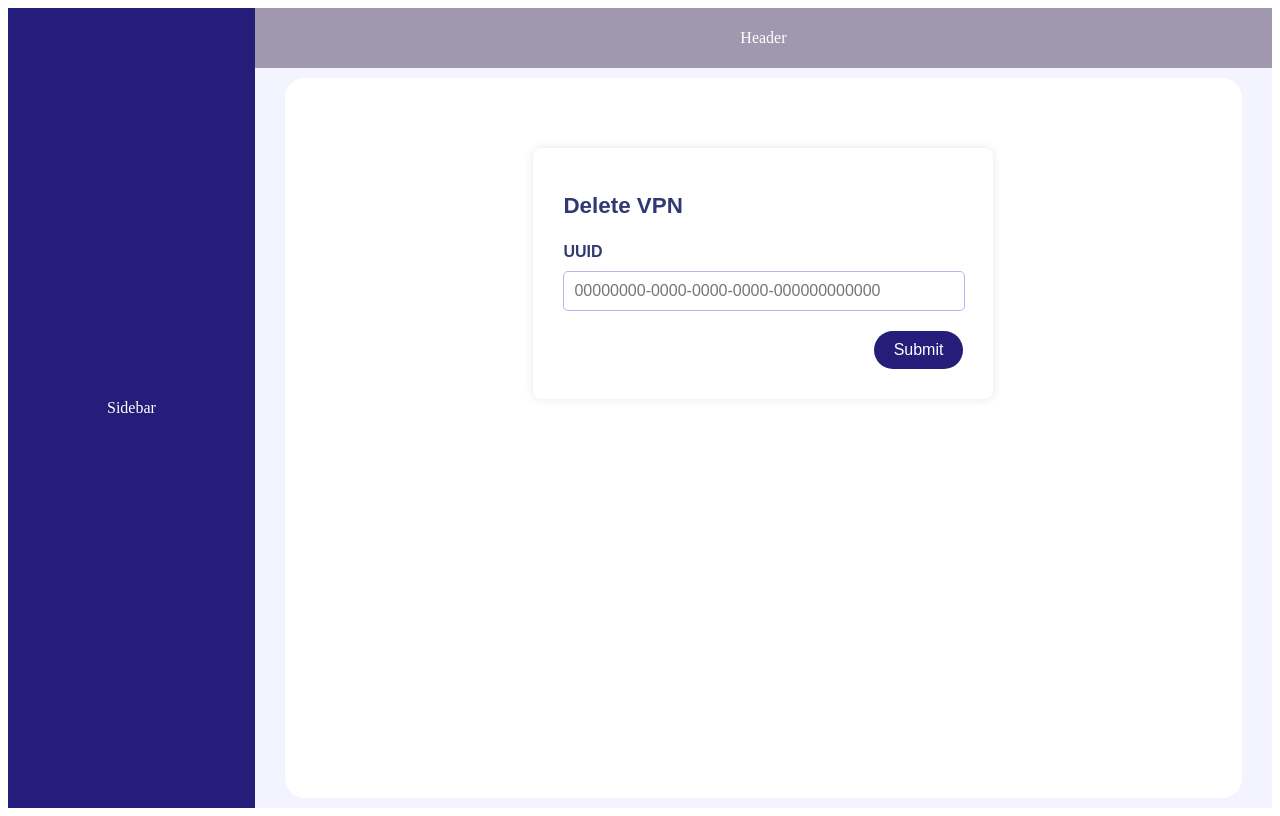
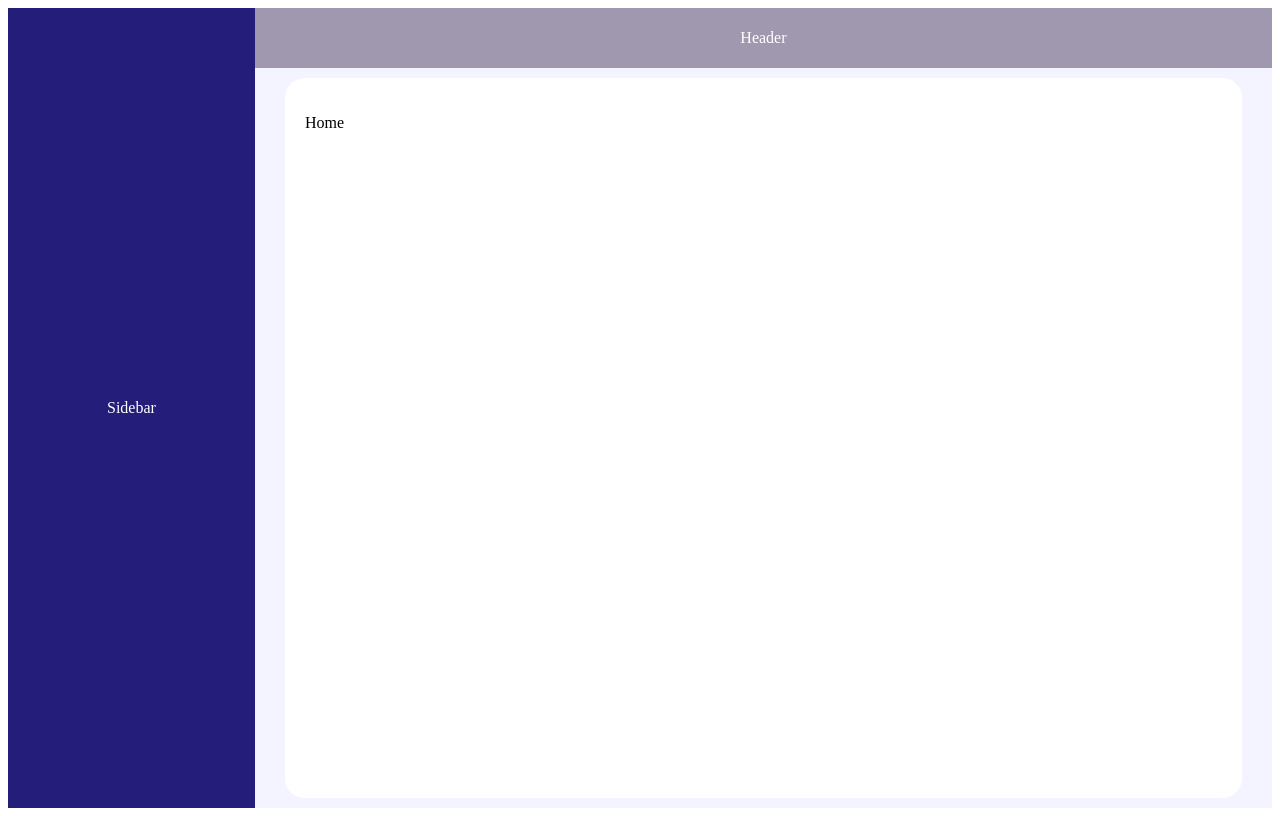
Before and after one commit to d3nis01/ip-a5-front, a React (Vite) app: page / in a window 1280 px wide. Built offline with nearby package versions, Linux system fonts and the light colour scheme.

Commit message:
Using routes and defining path constants

```diff
--- a/src/App.tsx
+++ b/src/App.tsx
@@ -4,14 +4,7 @@ import { ThemeProvider } from 'styled-components';
 import defaultTheme from './theme/default-theme';
 import AppRouter from './router/AppRouter';
 function App() {
-    return <AppRouter />;
-    return (
-        <ThemeProvider theme={defaultTheme}>
-            {}
-            <DeleteVpn/>
-            {}
-        </ThemeProvider>
-    );
+  return <AppRouter />;
 }
 
 export default App;
--- a/src/modules/DeleteVPN/DeleteVpn.tsx
+++ b/src/modules/DeleteVPN/DeleteVpn.tsx
@@ -55,7 +55,7 @@ const DeleteVpn = (): JSX.Element => {
         <ResponseSection>
           <RequestResponseLabel>Request response</RequestResponseLabel>
           {responseItems.map((item, index) => (
-            <>
+            <React.Fragment key={index}>
               <ResponseLabel>{item.title}</ResponseLabel>
               <ResponseItem key={index}>
                 <ResponseBox>
@@ -65,7 +65,7 @@ const DeleteVpn = (): JSX.Element => {
                   </ResponseContent>
                 </ResponseBox>
               </ResponseItem>
-            </>
+            </React.Fragment>
           ))}
         </ResponseSection>
       )}
--- a/src/modules/home/Home.tsx
+++ b/src/modules/home/Home.tsx
@@ -5,7 +5,7 @@ const Home = (): JSX.Element => {
   return (
     <HomeContainer>
       <HomeInnerContainer>
-        <DeleteVpn />
+        <p>Home</p>
       </HomeInnerContainer>
     </HomeContainer>
   );
--- a/src/router/AppRouter.tsx
+++ b/src/router/AppRouter.tsx
@@ -1,13 +1,16 @@
 import { BrowserRouter, Route, Routes } from 'react-router-dom';
 import Layout from '../layout/Layout';
 import Home from '../modules/home/Home';
+import DeleteVpn from '../modules/DeleteVPN/DeleteVpn';
+import { ROUTE__HOME, ROUTE__VPN_DELETE } from './constants';
 
 const AppRouter = (): JSX.Element => {
   return (
     <BrowserRouter>
       <Routes>
         <Route element={<Layout />}>
-          <Route index element={<Home />} />
+          <Route index element={<Home />} path={ROUTE__HOME} key={ROUTE__HOME} />
+          <Route element={<DeleteVpn />} path={ROUTE__VPN_DELETE} key={ROUTE__VPN_DELETE} />
         </Route>
       </Routes>
     </BrowserRouter>
--- a/src/router/constants.ts
+++ b/src/router/constants.ts
@@ -5,3 +5,4 @@ export const ROUTE__SAMBA_GET = '/samba-get';
 
 export const ROUTE__VPN_POST = '/vpn-post';
 export const ROUTE__VPN_GET = '/vpn-get';
+export const ROUTE__VPN_DELETE = '/vpn-delete';
```
